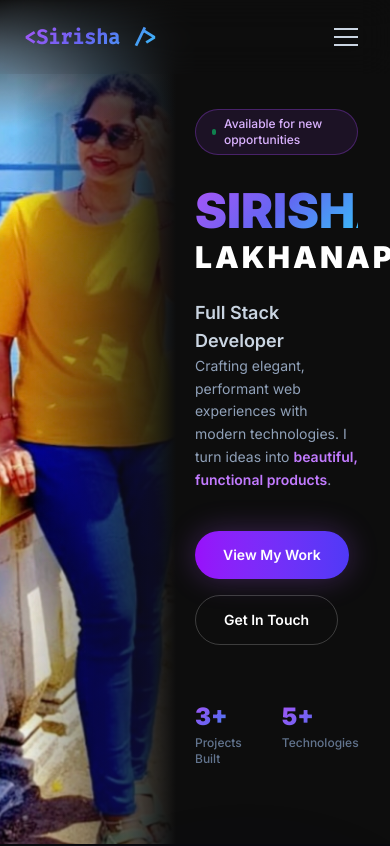
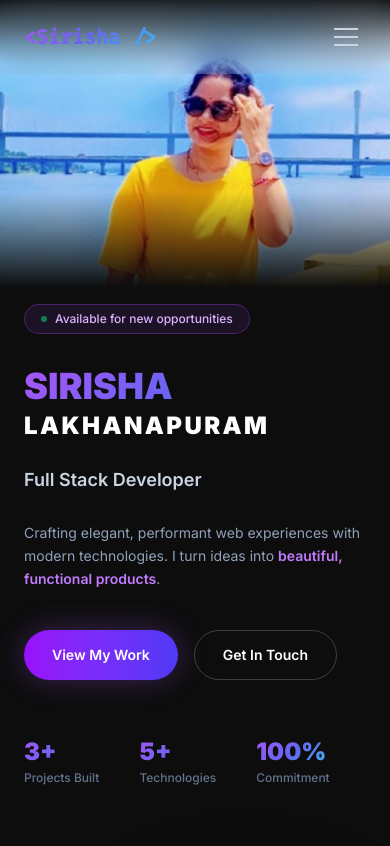
Before and after one commit to sirisha199505/my-portfolio, a React (Vite) app: page / in a window 390 px wide. Shown: the top 846 px of the page. Built offline with nearby package versions, Linux system fonts and the light colour scheme.

Commit message:
mobile view

```diff
--- a/src/components/Hero.jsx
+++ b/src/components/Hero.jsx
@@ -30,21 +30,33 @@ export default function Hero() {
   return (
     <section id="home" className="relative min-h-screen bg-[#0d0d0d] overflow-hidden">
 
-      {/* Full height image — left side, blends into dark bg on right edge */}
-      <div className="absolute left-0 top-0 h-full w-[45%]">
+      {/* ── Desktop layout: image pinned left ── */}
+      <div className="hidden md:block absolute left-0 top-0 h-full w-[45%]">
         <img
           src="/sirisha1.jpeg"
           alt="Sirisha Lakhanapuram"
           className="h-full w-full object-cover object-top"
         />
-        {/* Blend right edge of image into dark background */}
         <div className="absolute inset-y-0 right-0 w-40 bg-gradient-to-l from-[#0d0d0d] to-transparent" />
-        {/* Subtle top fade */}
         <div className="absolute inset-x-0 top-0 h-32 bg-gradient-to-b from-[#0d0d0d] to-transparent" />
       </div>
 
-      {/* Text — right side, slightly overlaps the photo */}
-      <div className="relative z-10 min-h-screen flex flex-col justify-center pl-[50%] pr-8 md:pr-16 pt-24 pb-16">
+      {/* ── Mobile layout: image as top banner ── */}
+      <div className="md:hidden relative w-full h-72 sm:h-80">
+        <img
+          src="/sirisha1.jpeg"
+          alt="Sirisha Lakhanapuram"
+          className="w-full h-full object-cover object-top"
+        />
+        {/* fade bottom into page bg */}
+        <div className="absolute inset-x-0 bottom-0 h-24 bg-gradient-to-t from-[#0d0d0d] to-transparent" />
+        {/* fade top for navbar */}
+        <div className="absolute inset-x-0 top-0 h-16 bg-gradient-to-b from-[#0d0d0d] to-transparent" />
+      </div>
+
+      {/* ── Text content ── */}
+      {/* Desktop: offset right of image; Mobile: normal flow below image */}
+      <div className="relative z-10 md:absolute md:inset-0 md:flex md:flex-col md:justify-center md:pl-[50%] md:pr-16 px-6 pb-16 pt-4 md:pt-24">
 
         {/* Available badge */}
         <div className="inline-flex items-center gap-2 px-4 py-1.5 rounded-full border border-purple-500/30 bg-purple-500/10 text-purple-300 text-xs font-medium mb-8 w-fit">
@@ -54,8 +66,8 @@ export default function Hero() {
 
         {/* Big bold name */}
         <h1 className="font-black uppercase leading-none mb-6 text-white">
-          <span className="block text-5xl md:text-7xl lg:text-8xl gradient-text">Sirisha</span>
-          <span className="block text-3xl md:text-5xl lg:text-6xl tracking-widest mt-1">Lakhanapuram</span>
+          <span className="block text-4xl sm:text-5xl md:text-7xl lg:text-8xl gradient-text">Sirisha</span>
+          <span className="block text-2xl sm:text-3xl md:text-5xl lg:text-6xl tracking-widest mt-1">Lakhanapuram</span>
         </h1>
 
         {/* Typing role */}
```
